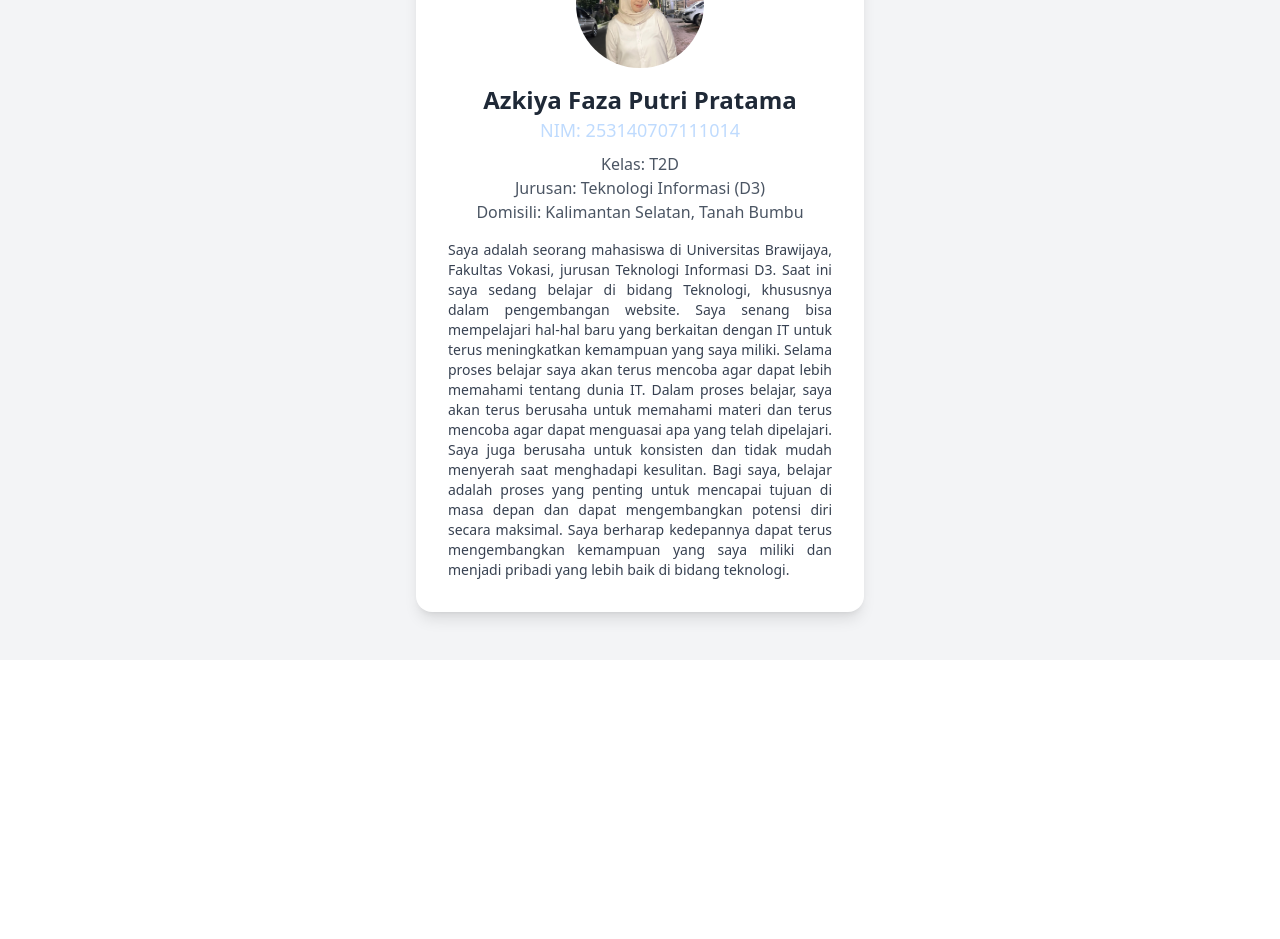
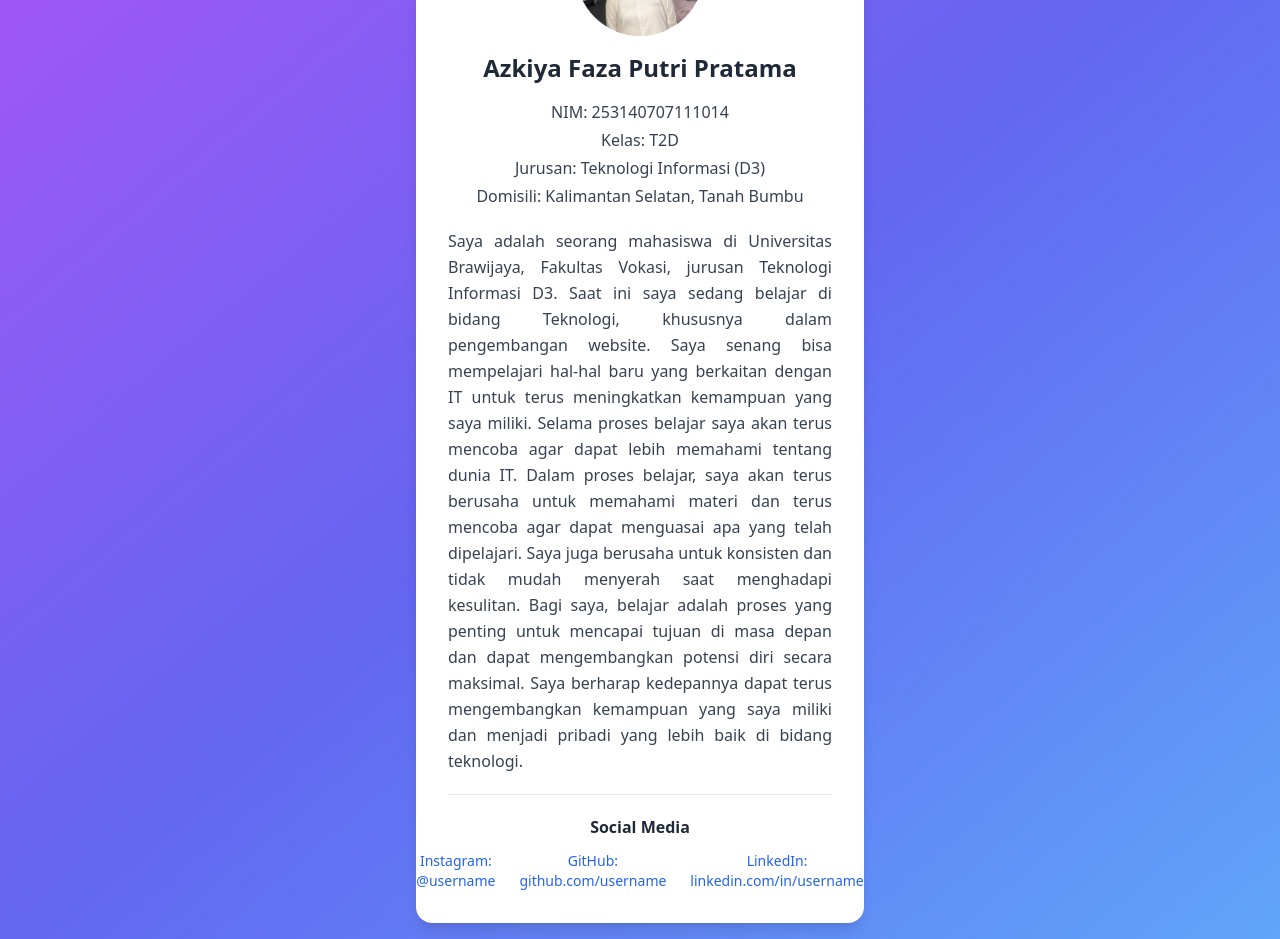
Before and after one commit to abdurrahimalim/react-profil-tim, a React (Vite) app: page /azkiya-faza in a window 1280 px wide. Shown: the part 140-1079 px from the top of the page. Before the commit the page ends 800 px from the top, so only its background shows below. Built offline with nearby package versions, Linux system fonts and the light colour scheme.

Commit message:
feat: tambah ProfilAzkiya

```diff
--- a/src/pages/ProfilAzkiya.jsx
+++ b/src/pages/ProfilAzkiya.jsx
@@ -1,23 +1,29 @@
 
 function ProfilAzkiya(){
     return (
-        <div className="min-h-screen bg-gray-100 flex items-center justify-center">
+        <div className="min-h-screen flex items-center justify-center bg-gradient-to-br from-purple-500 via-indigo-500 to-blue-400 p-4">
             <div className="bg-white shadow-lg rounded-2xl p-8 max-w-md w-full text-center">
 
+                {/*Foto*/}
                 <img
                 src='/foto-azkiya.jpg'
                 alt='foto Azkiya'
                 className="w-32 h-32 rounded-full mx-auto mb-4 object-cover"
                 />
 
+                {/*Nama*/}
                 <h1 className="text-2xl font-bold text-gray-800">Azkiya Faza Putri Pratama</h1>
 
-                <p className="text-blue-200 text-lg">NIM: 253140707111014</p>
-                <p className="text-gray-600 mt-2">Kelas: T2D</p>
-                <p className="text-gray-600">Jurusan: Teknologi Informasi (D3)</p>
-                <p className="text-gray-600">Domisili: Kalimantan Selatan, Tanah Bumbu</p>
+                {/*Data Diri*/}
+                <div className="mt-4 text-gray-700 space-y-1">
+                    <p>NIM: 253140707111014</p>
+                    <p>Kelas: T2D</p>
+                    <p>Jurusan: Teknologi Informasi (D3)</p>
+                    <p>Domisili: Kalimantan Selatan, Tanah Bumbu</p>
+                </div>
 
-                <div className="mt-4 text-gray-700 text-sm text-justify">
+                {/*Tentang diri saya*/}
+                <div className="mt-5 text-gray-700 text-justify leading-relaxed">
                     <p>
                         Saya adalah seorang mahasiswa di Universitas Brawijaya, Fakultas Vokasi,
                     jurusan Teknologi Informasi D3. Saat ini saya sedang belajar di bidang Teknologi,
@@ -36,6 +42,18 @@ function ProfilAzkiya(){
                     pribadi yang lebih baik di bidang teknologi.
                     </p>
                 </div>
+                <hr className="my-5"/>
+
+                {/*Social media*/}
+                <h2 className="font-semibold  text-gray-800 mb-3">
+                    Social Media
+                </h2>
+
+                <div className="flex justify-center gap-6 text-blue-600  text-sm">
+                    <p>Instagram: @username</p>
+                    <p>GitHub: github.com/username</p>
+                    <p>LinkedIn: linkedin.com/in/username</p>
+                </div>
             </div>
         </div>
     )
```
Also changed, not shown: 1 other file (tests, documents, lock files or other folders).
